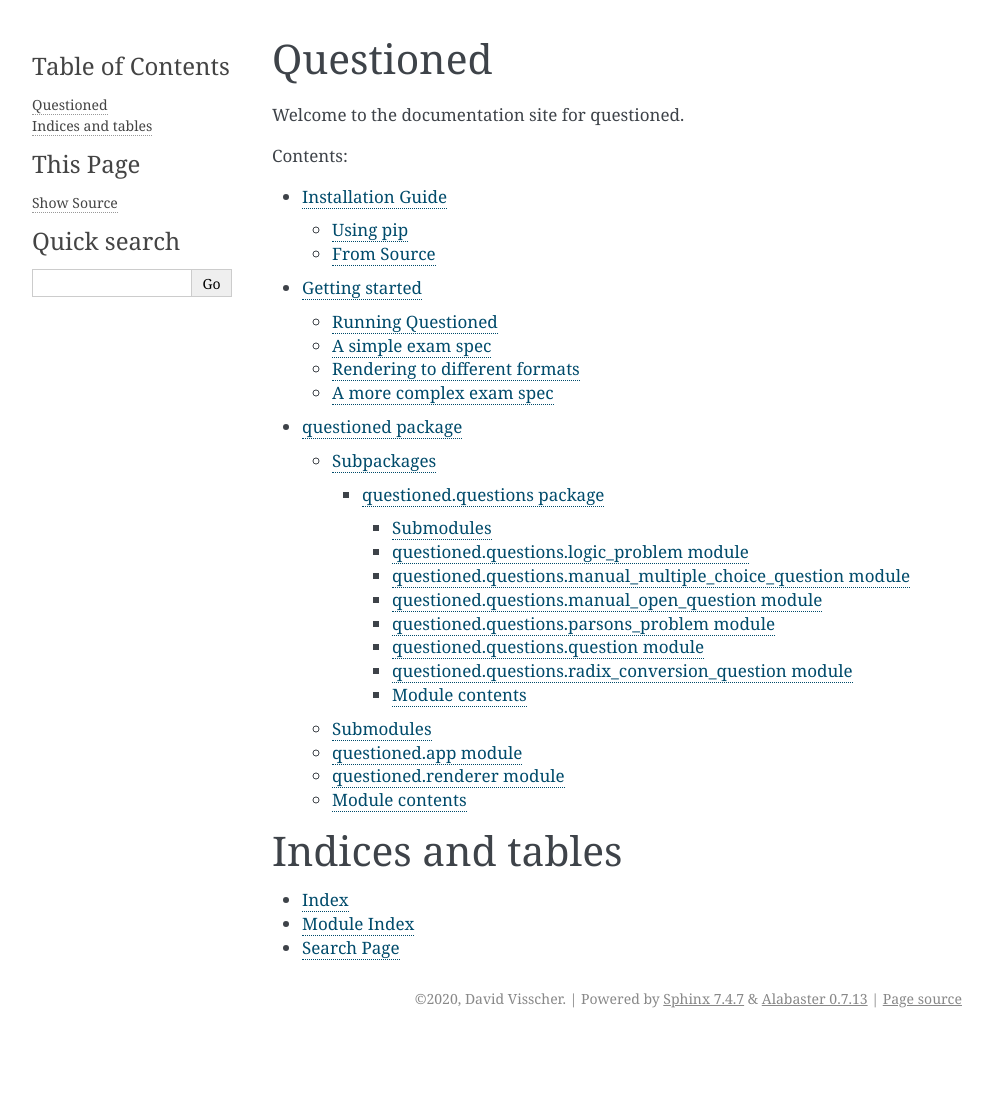
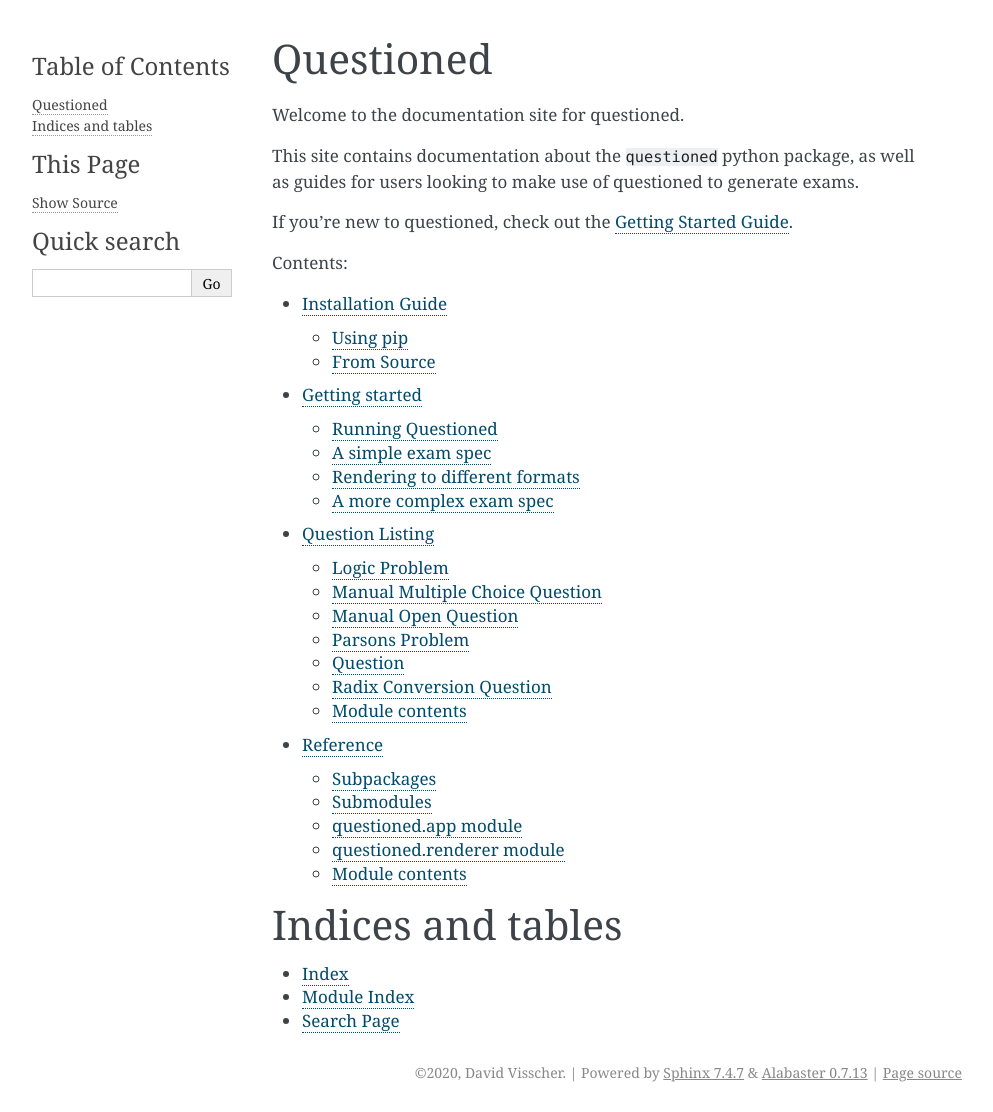
Before and after one commit to hanzehogeschool-groningen/questioned, a Sphinx documentation site: the page built from docs/index.rst, in a window 1280 px wide. Shown: the whole page, without its empty margins (148-1141 px from the left). Built offline with Sphinx 7.4.7, drawn with Linux system fonts in a browser that asks for light colours; before the commit the page ends 1038 px from its top, so only the background shows below that.

Commit message:
Add some more docs

```diff
--- a/docs/index.rst
+++ b/docs/index.rst
@@ -8,13 +8,19 @@ Questioned
 
 Welcome to the documentation site for questioned.
 
+This site contains documentation about the ``questioned`` python package,
+as well as guides for users looking to make use of questioned to generate
+exams.
+
+If you're new to questioned, check out the :doc:`Getting Started Guide <getting_started>`.
 
 .. toctree::
-   :maxdepth: 4
+   :maxdepth: 2
    :caption: Contents:
 
    installation
    getting_started
+   questioned.questions
 
    questioned
 
--- a/docs/questioned.questions.rst
+++ b/docs/questioned.questions.rst
@@ -1,10 +1,7 @@
-questioned.questions package
+Question Listing
 ============================
 
-Submodules
-----------
-
-questioned.questions.logic\_problem module
+Logic Problem
 ------------------------------------------
 
 .. automodule:: questioned.questions.logic_problem
@@ -12,7 +9,7 @@ questioned.questions.logic\_problem module
    :undoc-members:
    :show-inheritance:
 
-questioned.questions.manual\_multiple\_choice\_question module
+Manual Multiple Choice Question
 --------------------------------------------------------------
 
 .. automodule:: questioned.questions.manual_multiple_choice_question
@@ -20,7 +17,7 @@ questioned.questions.manual\_multiple\_choice\_question module
    :undoc-members:
    :show-inheritance:
 
-questioned.questions.manual\_open\_question module
+Manual Open Question
 --------------------------------------------------
 
 .. automodule:: questioned.questions.manual_open_question
@@ -28,7 +25,7 @@ questioned.questions.manual\_open\_question module
    :undoc-members:
    :show-inheritance:
 
-questioned.questions.parsons\_problem module
+Parsons Problem
 --------------------------------------------
 
 .. automodule:: questioned.questions.parsons_problem
@@ -36,7 +33,7 @@ questioned.questions.parsons\_problem module
    :undoc-members:
    :show-inheritance:
 
-questioned.questions.question module
+Question
 ------------------------------------
 
 .. automodule:: questioned.questions.question
@@ -44,7 +41,7 @@ questioned.questions.question module
    :undoc-members:
    :show-inheritance:
 
-questioned.questions.radix\_conversion\_question module
+Radix Conversion Question
 -------------------------------------------------------
 
 .. automodule:: questioned.questions.radix_conversion_question
--- a/docs/questioned.rst
+++ b/docs/questioned.rst
@@ -1,5 +1,5 @@
-questioned package
-==================
+Reference
+================================
 
 Subpackages
 -----------
--- a/setup.py
+++ b/setup.py
@@ -4,7 +4,7 @@ from setuptools import setup, find_packages
 
 setup(
     name="Questioned",
-    version="0.3.0",
+    version="0.3.0u1",
     packages=find_packages(),
     include_package_data=True,
 
```
